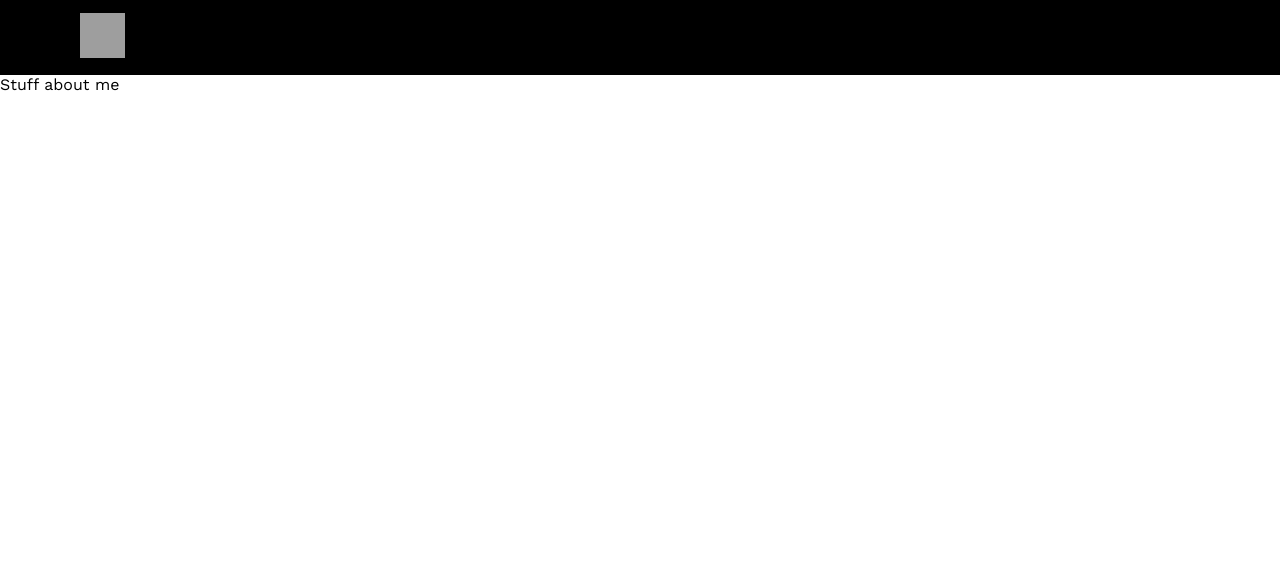
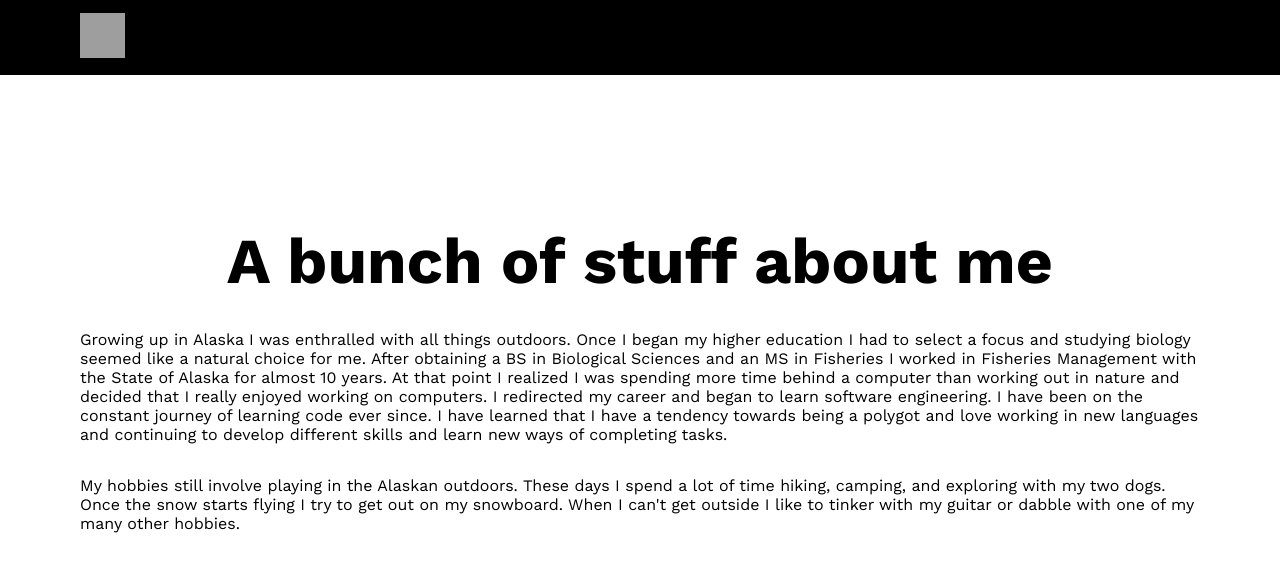
Before and after one commit to MRKnutson/portfolio, a Next.js app: page /about in a window 1280 px wide. Shown: the top 572 px of the page. Built offline with nearby package versions, Linux system fonts and the light colour scheme; grey boxes are pictures that could not be loaded.

Commit message:
stubbed out the about me page

```diff
--- a/pages/about.js
+++ b/pages/about.js
@@ -1,11 +1,36 @@
 import NavBar from "./components/Navbar";
+import styles from "../styles/About.module.css";
+
 const About = () => {
   return (
-    <div>
-      <div>
-        <NavBar />
-      </div>
-      <div>Stuff about me</div>
+    <div className={styles.container}>
+      <NavBar />
+      <main className={styles.main}>
+        <h1 className={styles.title}>A bunch of stuff about me</h1>
+        <div>
+          <p className={styles.paragraph}>
+            Growing up in Alaska I was enthralled with all things outdoors. Once
+            I began my higher education I had to select a focus and studying
+            biology seemed like a natural choice for me. After obtaining a BS in
+            Biological Sciences and an MS in Fisheries I worked in Fisheries
+            Management with the State of Alaska for almost 10 years. At that
+            point I realized I was spending more time behind a computer than
+            working out in nature and decided that I really enjoyed working on
+            computers. I redirected my career and began to learn software
+            engineering. I have been on the constant journey of learning code
+            ever since. I have learned that I have a tendency towards being a
+            polygot and love working in new languages and continuing to develop
+            different skills and learn new ways of completing tasks.
+          </p>
+          <p className={styles.paragraph}>
+            My hobbies still involve playing in the Alaskan outdoors. These days
+            I spend a lot of time hiking, camping, and exploring with my two
+            dogs. Once the snow starts flying I try to get out on my snowboard.
+            When I can't get outside I like to tinker with my guitar or dabble
+            with one of my many other hobbies.
+          </p>
+        </div>
+      </main>
     </div>
   );
 };
--- a/pages/components/Navbar.jsx
+++ b/pages/components/Navbar.jsx
@@ -4,17 +4,16 @@ import Link from "next/link";
 import NavItem from "./NavItem";
 
 const MENU_LIST = [
- {text: "Home", href: "/"},
- {text: "About", href: "/about"},
- {text: "Expertise", href: "/expertise"},
- {text: "Work History", href: "/workhistory"},
- {text: "Projects", href: "/projects"}
+ {text: "//   Home", href: "/"},
+ {text: "//   About", href: "/about"},
+ {text: "//   Expertise", href: "/expertise"},
+ {text: "//   Work History", href: "/workhistory"},
+ {text: "//   Projects", href: "/projects"}
 ];
 
 const NavBar  = () => {
   const [navActive, setNavActive] = useState(null);
   const [activeIndex, setActiveIndex] = useState(-1);
-
   return (
     <header>
       <nav className={`nav`}>
@@ -29,9 +28,6 @@ const NavBar  = () => {
           </a>
         </Link>
         <div onClick={()=>setNavActive(!navActive)} className={`nav__menu-bar`}>
-          <div></div>
-          <div></div>
-          <div></div>
         </div>
         <div className={`${navActive ? "active" : ""} nav__menu-list`}>
           {MENU_LIST.map((menu, index) => (
@@ -46,6 +42,7 @@ const NavBar  = () => {
             </div>
           ))}
         </div>
+        <div></div>
       </nav>
     </header>
   );
--- /dev/null
+++ b/styles/About.module.css
@@ -0,0 +1,25 @@
+.container {
+  padding: 0 ;
+}
+
+.main {
+  min-height: 80vh;
+  padding: 1.5rem 5rem;
+  flex: 1;
+  display: flex;
+  flex-direction: column;
+  justify-content: center;
+  align-items: center;
+}
+
+.title {
+  margin: 0;
+  line-height: 1.15;
+  font-size: 4rem;
+  text-align: center;
+  padding-bottom: 2rem;
+}
+
+.paragraph {
+  margin-bottom: 2rem;
+}
```
